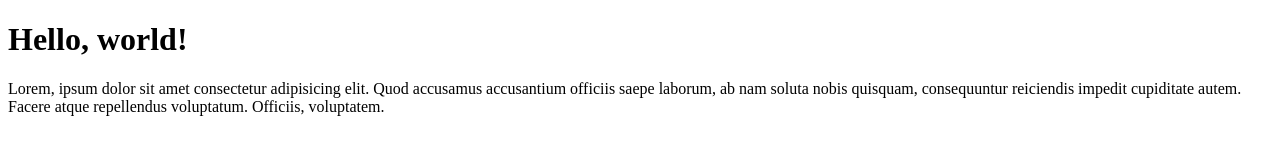
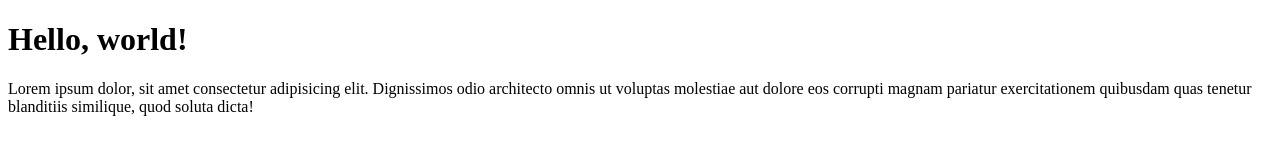
Before and after one commit to Maruksu/CursoGitRepositorio, a plain HTML site: page site_exemplo/index.html in a window 1280 px wide. Drawn offline with Linux system fonts and the light colour scheme.

Commit message:
Update index.html

```diff
--- a/site_exemplo/index.html
+++ b/site_exemplo/index.html
@@ -8,6 +8,8 @@
 </head>
 <body>
     <h1> Hello, world!</h1>
-        <p> Lorem, ipsum dolor sit amet consectetur adipisicing elit. Quod accusamus accusantium officiis saepe laborum, ab nam soluta nobis quisquam, consequuntur reiciendis impedit cupiditate autem. Facere atque repellendus voluptatum. Officiis, voluptatem.</p>
+        <p> Lorem ipsum dolor, sit amet consectetur adipisicing elit. Dignissimos odio architecto omnis ut
+            voluptas molestiae aut dolore eos corrupti magnam pariatur exercitationem quibusdam quas tenetur
+            blanditiis similique, quod soluta dicta!</p>
 </body>
 </html>
```
